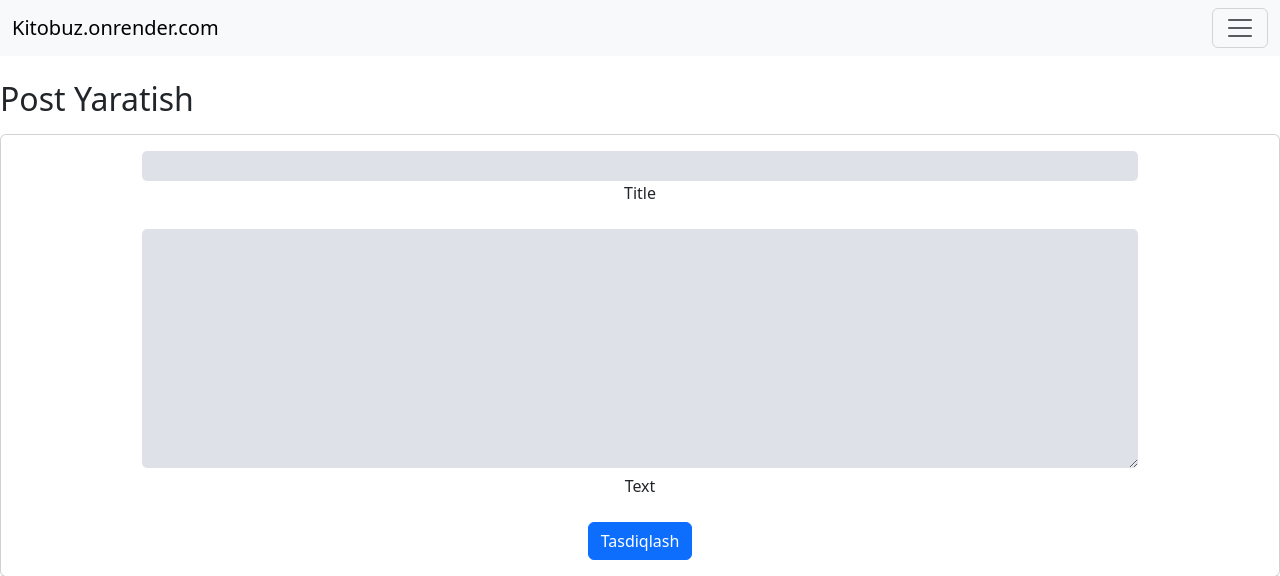
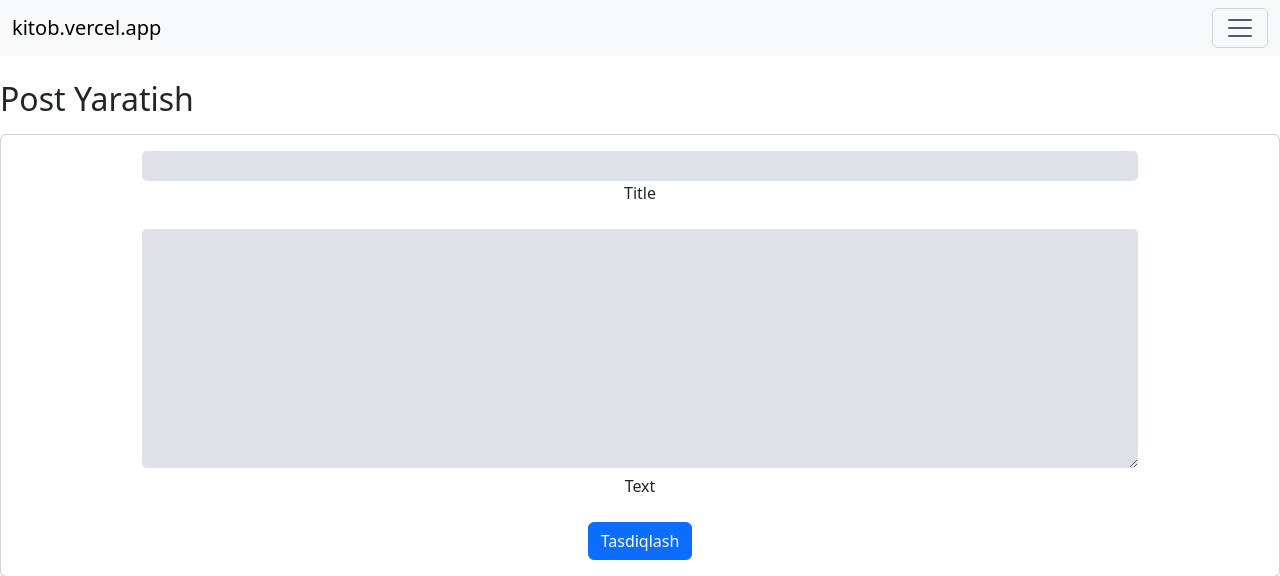
Before and after one commit to cod1ng-now/django-api, a Django app: page /create/ in a window 1280 px wide. Shown: the top 576 px of the page. Run offline with Django 4.2, Linux system fonts and the light colour scheme; a user stored in the database is signed in; parts of the project's set-up code (start-up, migrations or seed data) failed here and were passed over; some libraries are stand-ins or nearby versions.

Commit message:
cod1ng-now

```diff
--- a/projectapi/wsgi.py
+++ b/projectapi/wsgi.py
@@ -14,3 +14,5 @@ from django.core.wsgi import get_wsgi_application
 os.environ.setdefault('DJANGO_SETTINGS_MODULE', 'projectapi.settings')
 
 application = get_wsgi_application()
+
+app = application
--- a/templates/base.html
+++ b/templates/base.html
@@ -9,13 +9,13 @@
 <body>
 <nav class="navbar bg-body-tertiary fixed-top">
   <div class="container-fluid">
-    <a class="navbar-brand" href="#">Kitobuz.onrender.com</a>
+    <a class="navbar-brand" href="#">kitob.vercel.app</a>
     <button class="navbar-toggler" type="button" data-bs-toggle="offcanvas" data-bs-target="#offcanvasNavbar" aria-controls="offcanvasNavbar" aria-label="Toggle navigation">
       <span class="navbar-toggler-icon"></span>
     </button>
     <div class="offcanvas offcanvas-end" tabindex="-1" id="offcanvasNavbar" aria-labelledby="offcanvasNavbarLabel">
       <div class="offcanvas-header">
-        <h5 class="offcanvas-title" id="offcanvasNavbarLabel">Kitoblar</h5>
+        <h5 class="offcanvas-title" id="offcanvasNavbarLabel">Online Kitoblar</h5>
         <button type="button" class="btn-close" data-bs-dismiss="offcanvas" aria-label="Close"></button>
       </div>
       <div class="offcanvas-body">
```
Also changed, not shown: vercel.json.
